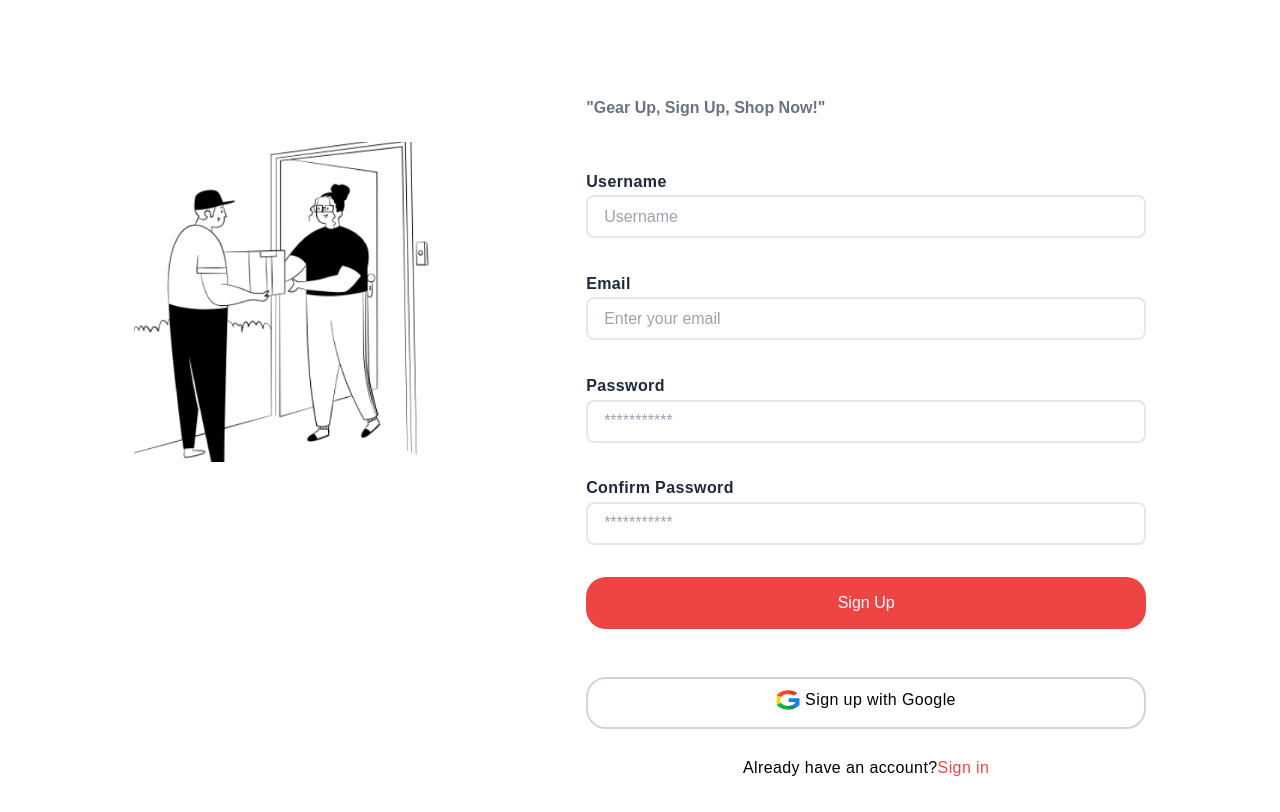
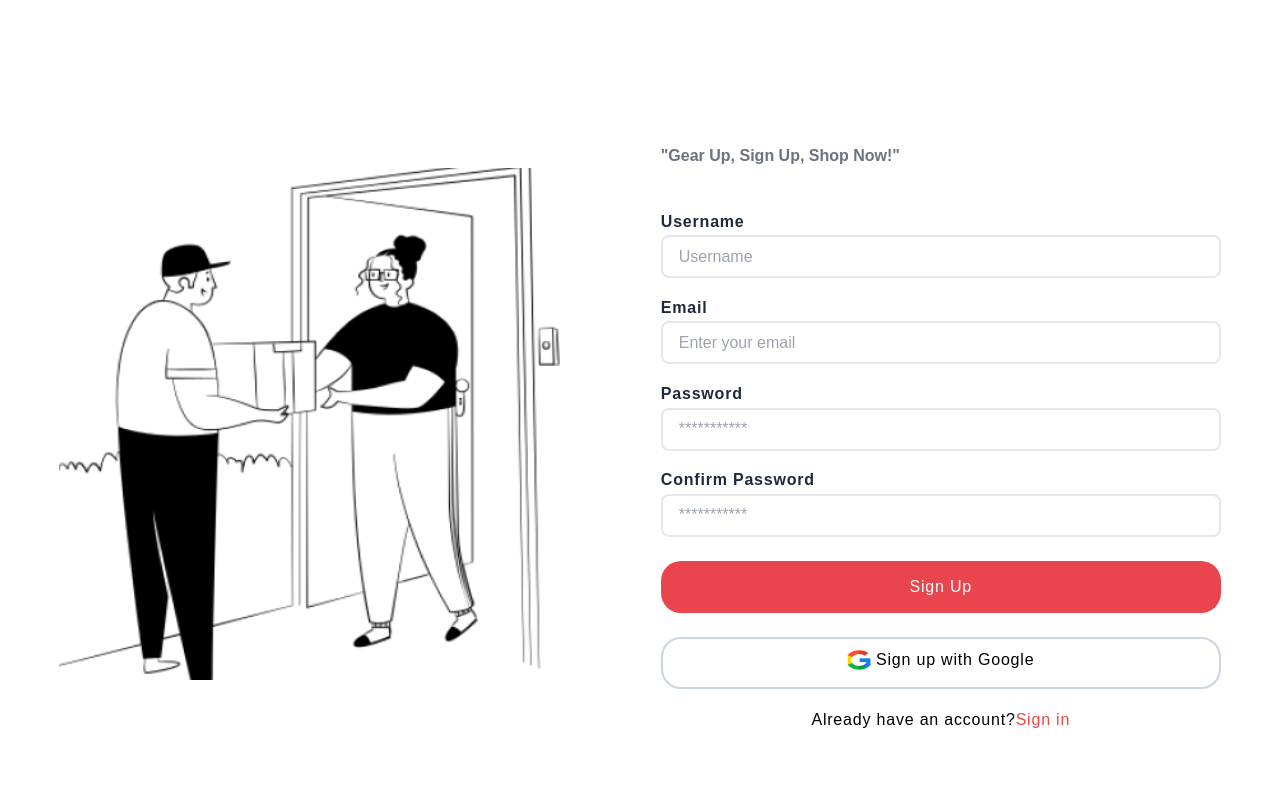
Before and after one commit to bsoc-bitbyte/GetIt, a Nuxt app: page /Signup in a window 1280 px wide. Built offline with nearby package versions, Linux system fonts and the light colour scheme.

Commit message:
Fixed signup and signin pages

```diff
--- a/pages/Signin.vue
+++ b/pages/Signin.vue
@@ -1,66 +1,83 @@
 <template>
-  <div class="page w-full:bg-gray-100">
-    <div class="main  md:flex md:justify-evenly pt-[1rem] px-[0.1rem]">
-    <div class="left-panel mt-[5rem] hidden md:block">
-      <img src="../assets/37.order-delivered-3.png" class = "w-80 h-80 border-1 border-gray-400 md:order-2" alt="delivery-img">
+  <div class="main min-[1120px]:flex min-[1120px]:justify-evenly py-[2rem] px-[0.1rem] mt-[3rem]">
+    <div class="left-panel mt-[2.69rem] max-[1119px]:hidden min-[1120px]:block">
+      <img src="../assets/37.order-delivered-3.png" class = "w-[32rem] h-[28rem] border-1 border-gray-400 min-[1120px]:order-1" alt="delivery-img">
     </div>
-    <div class="right-panel px-[2rem] md:px-[0rem]">
-      <div class="credentials - container md:order-2 md:mt-[3rem]">
+    <div class="right-panel max-[1119px]:px-[2rem] min-[1120px]:px-[0rem]">
+      <div class="form-container">
+        <form @submit="submitForm">
+          <div class="credentials - container min-[1120px]:order-2 min-[1120px]:mt-[3rem]">
         <div class="catch-line-outer">
             <div class="catch-line-inner">
-                <p class = "text-gray-700 font-semibold">"Welcome back! Please enter your details"</p>
+                <p class = "text-slate-500 font-semibold">"Welcome back! Please enter your details"</p>
             </div>
       </div>
      <div class="credentials">
-      <div class="email py-[1rem]">
+      <div class="email py-[0.5rem]">
           <p class = "font-bold subpixel-antialiased text-slate-500/[.98] py-[0.1rem] tracking-wide text-slate-800 ">Email</p>
-          <input type="email" class = "px-[1rem] border-2 h-[2.69rem] border-black-300 w-full md:w-[35rem] rounded-lg" name="" placeholder="Enter your email"/>
+          <input type="email" class = "px-[1rem] border-2 h-[2.69rem] border-black-300 max-[1119px]:w-full min-[1120px]:w-[35rem] rounded-lg" v-model.trim.lazy = "credentials.email" name="" placeholder="Enter your email"/>
         </div>
-        <div class="password  py-[1rem]">
+        <div class="password  py-[0.5rem]">
           <p class = "font-bold subpixel-antialiased text-slate-500/[.98] tracking-wide py-[0.1rem] text-slate-800">Password</p>
-          <input type="password"  class = "px-[1rem] border-2 h-[2.69rem] border-black-300 w-full md:w-[35rem] rounded-lg" name="" placeholder="***********"/>
+          <input type="password"  class = "px-[1rem] border-2 h-[2.69rem] border-black-300 max-[1119px]:w-full min-[1120px]:w-[35rem] rounded-lg" v-model.trim.lazy = "credentials.password" name="" placeholder="***********"/>
         </div>
      </div>
-        <div class="remember-forgot flex justify-between py-[1rem] md:justify-between">
+        <div class="remember-forgot py-[0.5rem] flex justify-between">
           <div class="remember-me">
-            <input type="checkbox" name="check" id="checkbox">
-            <span class="checkmark font-bold subpixel-antialiased tracking-wide">Remember me</span>
+            <input type="checkbox" name="check" id="checkbox" true-value = "yes" false-value = "no" v-model.trim.lazy="credentials.rememberMe">
+            <label for="checkbox" class = " subpixel-antialiased font-bold text-slate-800 cursor-pointer">Remember me</label>
           </div>
           <div class="forgot-password">
             <a href="#" class = "font-bold subpixel-antialiased tracking-wide text-slate-800">Forgot password</a>
           </div>
         </div>
-        <div class="sign-in  py-[1rem]">
+        <div class="sign-in  pt-[1rem] pb-[0rem]">
           <a href="#">
-            <button type="submit" id="Sign-up" class = "w-full hover:bg-red-400 bg-red-500 h-[3.25rem] rounded-[1.25rem]">
-              <p class = "text-white hover:border-slate-500">Sign in</p>
+            <button type="submit" id="Sign-in" class = "signin w-full h-[3.25rem] rounded-[1.25rem]">
+              <p class = "text-white hover:border-slate-500 py-[0rem]">Sign in</p>
             </button>
           </a>
         </div>
-        <div class="sign-up-google  py-[1rem]">
+        <div class="sign-up-google  py-[0.5rem]">
           <button type="submit" id="submit-google" class = "hover:border-blue-600 mt-[1rem] border-2 border-slate-300 w-full bg-white-500 h-[3.25rem] rounded-[1.25rem]">
             <div class="google-img inline-flex items-center">
               <img src="../assets/google-icon.png" alt="" class = "w-[1.5rem]">
-              <a href="#" class = "ml-[0.3rem] tracking-wide tracking-wide">Sign in with Google</a>
+              <a href="#" class = "ml-[0.3rem] tracking-wider">Sign in with Google</a>
             </div>
 
           </button>
         </div>
         <div class="optional-sign-in mt-[0.7rem]">
           <p class = "flex justify-center">
-            <span class="account-text tracking-wide">Dont have an account?</span>
-            <nuxt-link to="/Signup" class="text-red-500 hover:underlined tracking-wide">Sign up for free</nuxt-link>
+            <span class="account-text tracking-wider">Don't have an account?</span>
+            <nuxt-link to="/Signup" class="text-red-500 hover:underlined tracking-wider">Sign up for free</nuxt-link>
           </p>
         </div>
       </div>
+        </form>
+      </div>
     </div>
-  </div>
   </div>
 </template>
 
 <script>
   export default {
-    name:'Signin'
+    name:'Signin',
+    data(){
+      return{
+        credentials:{
+        email:'',
+        password:'',
+        rememberMe:false
+        }
+      }
+    },
+    methods:{
+      submitForm(e) {
+      e.preventDefault();
+      console.log(this.credentials);
+    }
+    }
   }
 </script>
 
@@ -68,5 +85,16 @@
 .main{
   font-family: 'Poppins', sans-serif;
   font-smooth: always;
+  position: inherit;
+  height: 100%;
+  width: 100%;
+  left: 0;
+  right: 0;
+  top: 0;
+  bottom: 0;
+  background-color: white;
+}
+.signin{
+  background-color:rgba(234, 69, 76, 1);
 }
 </style>
--- a/pages/Signup.vue
+++ b/pages/Signup.vue
@@ -1,63 +1,91 @@
 <template>
-  <div class="main  md:flex md:justify-evenly py-[2rem] px-[0.1rem]">
-    <div class="left-panel mt-[6.9rem] hidden md:block">
-      <img src="../assets/37.order-delivered-3.png" class = "w-80 h-80 border-1 border-gray-400 md:order-2" alt="delivery-img">
+  <div class="main  min-[1120px]:flex bg-white min-[1120px]:justify-evenly py-[2rem] px-[0.1rem] mt-[3rem] max-[1119px]:pb-[2rem]">
+    <div class="left-panel mt-[5.5rem] max-[1119px]:hidden min-[1120px]:block">
+      <img src="../assets/37.order-delivered-3.png" class = "w-[34rem] h-[32rem] border-1 border-gray-400 min-[1120px]:order-1" alt="delivery-img">
     </div>
-    <div class="right-panel px-[2rem] md:px-[0rem]">
-      <div class="credentials - container md:order-2 md:mt-[2rem]">
+    <div class="right-panel max-[1119px]:px-[2rem] min-[1120px]:px-[0rem]">
+      <form @submit = "submitForm" class="credentials">
+        <div class="credentials - container min-[1120px]:order-2 min-[1120px]:mt-[2rem]">
         <div class="catch-line-outer">
             <div class="catch-line-inner">
               <p class = "text-gray-500 font-semibold py-[2rem]">"Gear Up, Sign Up, Shop Now!"</p>
             </div>
       </div>
      <div class="credentials">
-      <div class="username py-[1rem]">
-          <p class = "font-bold subpixel-antialiased text-slate-500/[.98] py-[0.1rem] tracking-wide text-slate-800">Username</p>
-          <input type="text" class = "px-[1rem] border-2 h-[2.69rem] border-black-300 w-full items-center rounded-lg md:w-[35rem]" name="" placeholder="Username"/>
+      <div class="username py-[0.5rem]">
+          <p class = "font-bold text-slate-500/[.98] py-[0.1rem] tracking-wider text-slate-800">Username</p>
+          <input type="text" class = "px-[1rem] border-2 h-[2.69rem] border-black-300 w-full items-center rounded-lg min-[1120px]:w-[35rem]" v-model.trim.lazy="credentials.username" placeholder="Username" required/>
         </div>
-      <div class="email py-[1rem]">
-          <p class = "font-bold subpixel-antialiased text-slate-500/[.98] py-[0.1rem] tracking-wide text-slate-800">Email</p>
-          <input type="email" class = "px-[1rem] border-2 h-[2.69rem] border-black-300 w-full rounded-lg md:w-[35rem]" name="" placeholder="Enter your email"/>
+      <div class="email py-[0.5rem]">
+          <p class = "font-bold text-slate-500/[.98] py-[0.1rem] tracking-wider text-slate-800">Email</p>
+          <input type="email" class = "px-[1rem] border-2 h-[2.69rem] border-black-300 w-full rounded-lg min-[1120px]:w-[35rem]" v-model.trim.lazy="credentials.email" placeholder="Enter your email" required/>
         </div>
-        <div class="password  py-[1rem]">
-          <p class = "font-bold subpixel-antialiased text-slate-500/[.98] tracking-wide py-[0.1rem] text-slate-800">Password</p>
-          <input type="password"  class = "px-[1rem] border-2 h-[2.69rem] border-black-300 w-full items-center rounded-lg md:w-[35rem]" name="" placeholder="***********"/>
+        <div class="password  py-[0.5rem]">
+          <p class = "font-bold text-slate-500/[.98] tracking-wider py-[0.1rem] text-slate-800">Password</p>
+          <input type="password"  class = "px-[1rem] border-2 h-[2.69rem] border-black-300 w-full items-center rounded-lg min-[1120px]:w-[35rem]" v-model.trim.lazy="credentials.password" placeholder="***********" required/>
         </div>
-        <div class="confirm-password  py-[1rem]">
-          <p class = "font-bold subpixel-antialiased text-slate-500/[.98] tracking-wide py-[0.1rem] text-slate-800">Confirm Password</p>
-          <input type="password"  class = "px-[1rem] border-2 h-[2.69rem] border-black-300 w-full items-center rounded-lg md:w-[35rem]" name="" placeholder="***********"/>
+        <div class="confirm-password  py-[0.5rem]">
+          <p class = "font-bold text-slate-500/[.98] tracking-wider py-[0.1rem] text-slate-800">Confirm Password</p>
+          <input type="password"  class = "px-[1rem] border-2 h-[2.69rem] border-black-300 w-full items-center rounded-lg min-[1120px]:w-[35rem]" v-model.trim.lazy="credentials.password_check" placeholder="***********" required @input="checker"/>
+          <p v-if="errorMessage" style="color:red">{{ errorMessage }}</p>
         </div>
      </div>
-        <div class="sign-up  py-[1rem]">
+        <div class="sign-up  pt-[1rem] pb-[0rem]">
           <a href="#">
-            <button type="submit" id="Sign-up" class = " hover:bg-red-400 w-full bg-red-500 h-[3.25rem] rounded-[1.25rem] backdrop-blur-lg">
-              <p class = "text-white hover:border-slate-500">Sign Up</p>
+            <button type="submit" id="Sign-up" class = "signup w-full h-[3.25rem] rounded-[1.25rem] backdrop-blur-lg">
+              <p class = "text-white hover:border-slate-500 tracking-wider">Sign Up</p>
             </button>
           </a>
         </div>
-        <div class="sign-up-google  py-[1rem]">
+        <div class="sign-up-google  py-[0.5rem]">
           <button type="submit" id="submit-google" class = "hover:border-blue-600 mt-[1rem] border-2 border-slate-300 w-full bg-white-500 h-[3.25rem] rounded-[1.25rem]">
             <div class="google-img inline-flex items-center">
               <img src="../assets/google-icon.png" alt="" class = "w-[1.5rem]">
-              <a href="#" class = "ml-[0.3rem] tracking-wide tracking-wide">Sign up with Google</a>
+              <a href="#" class = "ml-[0.3rem] tracking-wide tracking-wider">Sign up with Google</a>
             </div>
 
           </button>
         </div>
         <div class="optional-sign-in mt-[0.7rem]">
           <p class = "flex justify-center">
-            <span class="account-text tracking-wide">Already have an account? </span>
-            <nuxt-link to="/Signin" class="text-red-500 hover:underlined tracking-wide">Sign in</nuxt-link>
+            <span class="account-text tracking-wider">Already have an account? </span>
+            <nuxt-link to="/Signin" class="text-red-500 hover:underlined tracking-wider">Sign in</nuxt-link>
           </p>
         </div>
       </div>
+    </form>
     </div>
   </div>
 </template>
 
 <script>
   export default {
-    name:'signUpTailwind'
+    name:'Signup',
+    data()
+    {
+      return{
+        credentials:{
+          username:'',
+          email:'',
+          password:'',
+          password_check:'',
+          errorMessage:'',
+      }
+    }},
+    methods:{
+      submitForm(e){
+        e.preventDefault();
+        console.log(this.credentials);
+      },
+      checker(){
+       if(this.credentials.password_check!==this.credentials.password){
+          this.credentials.errorMessage='Passwords do not match';
+          return false;
+       }
+       this.credentials.errorMessage='';
+       return true;
+      }
+    }
   }
 </script>
 
@@ -66,10 +94,14 @@
   font-family: 'Poppins', sans-serif;
   font-smooth: always;
   position: inherit;
+  width: 100%;
   height:100%;
-  width:100%;
   top:0;
-  bottom:0;
   left:0;
+  right:0;
+
+}
+.signup{
+  background-color:rgba(234, 69, 76, 1)
 }
 </style>
```
